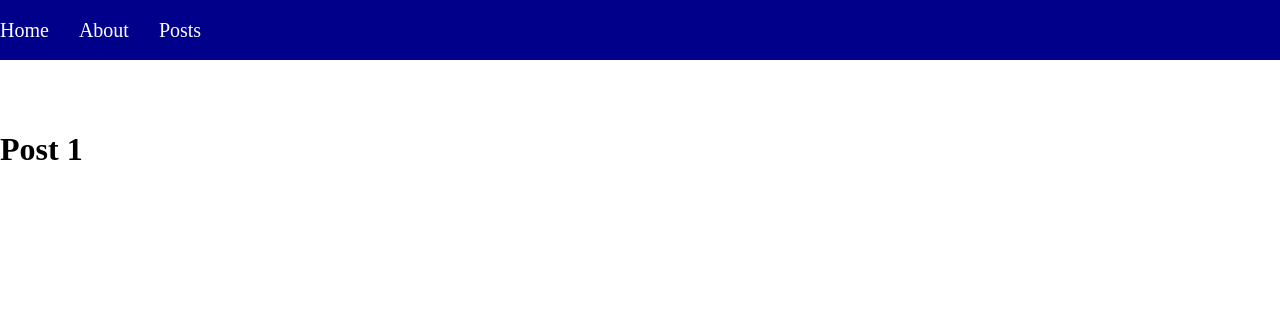
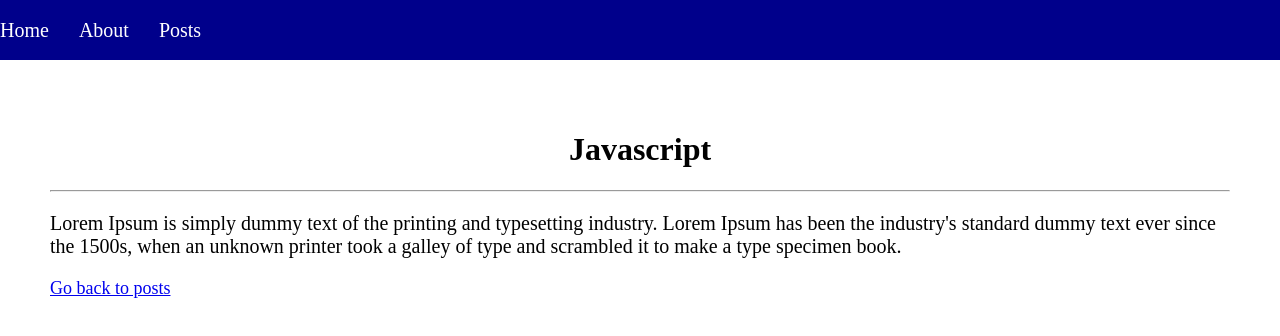
Before and after one commit to vitalii-voloshyn/next-course, a Next.js app: page /post/1 in a window 1280 px wide. Shown: the top 336 px of the page. Built offline with nearby package versions, Linux system fonts and the light colour scheme; data requests are answered from the project's data file.

Commit message:
Created dinamicly changing post and added loading with server delay

```diff
--- a/package.json
+++ b/package.json
@@ -6,7 +6,7 @@
     "dev": "next dev",
     "build": "next build",
     "start": "next start",
-    "mock": "json-server -w db.json -p 4200 -d 400",
+    "mock": "json-server -w db.json -p 4200 -d 1700",
     "serve": "concurrently \"npm run dev \" \"npm run mock\""
   },
   "dependencies": {
--- a/pages/post/[id].js
+++ b/pages/post/[id].js
@@ -1,12 +1,62 @@
-import { useRouter } from 'next/router'
+import {useState, useEffect} from 'react'
+import {useRouter} from 'next/router'
+import Link from 'next/link'
 import MainLayout from '../../components/MainLayout'
+import styles from './id.module.css'
 
-export default function Post() {
-  const router = useRouter()
-  console.log(router)
+export default function Post({post: serverPost}) {
+  const {query} = useRouter()
+  const [post, setPost] = useState(serverPost)
+  useEffect(() => {
+   async function load() {
+     const response = await fetch(`http://localhost:4200/posts/${query.id}`)
+     const data = await response.json()
+     setPost(data)
+   }
+   if (!serverPost) {
+     load()
+   }
+  }, [])
+
+if (!post) {
   return (
-    <MainLayout title={'Post'} >
-      <h1>Post {router.query.id}</h1>
+    <MainLayout>
+      <p>Loading ...</p>
     </MainLayout>
   )
 }
+  return (
+    <MainLayout title={'Post'} >
+    <div className={styles.post}>
+      <h1>
+        {post.title}
+      </h1>
+      <hr />
+      <p>{post.body}</p>
+      <Link href={`/posts`}><a>Go back to posts</a></Link>
+    </div>
+    </MainLayout>
+  )
+}
+
+
+Post.getInitialProps = async ({query, req}) => {
+  if (!req) {
+    return {post: null}
+  }
+  const response = await fetch(`http://localhost:4200/posts/${query.id}`)
+  const post = await response.json()
+  return {
+    post
+ }
+}
+
+      // refactoring:
+      // Отрабатывает только на сервере
+      // export  async function getServerSideProps({query, req}) {
+      //   const response = await fetch(`http://localhost:4200/posts/${query.id}`)
+      //   const post = await response.json()
+      //   return {
+      //     props: {post}
+      //   }
+      // }
--- /dev/null
+++ b/pages/post/id.module.css
@@ -0,0 +1,18 @@
+.post {
+  padding: 0 50px;
+}
+
+.post h1 {
+  text-align: center;
+}
+
+.post p {
+  text-align: left;
+  font-size: 20px;
+}
+
+.post a {
+  display: inline-block;
+  text-align: left;
+  font-size: 18px;
+}
```
Also changed, not shown: pages/posts.js (+28 -6 lines).
